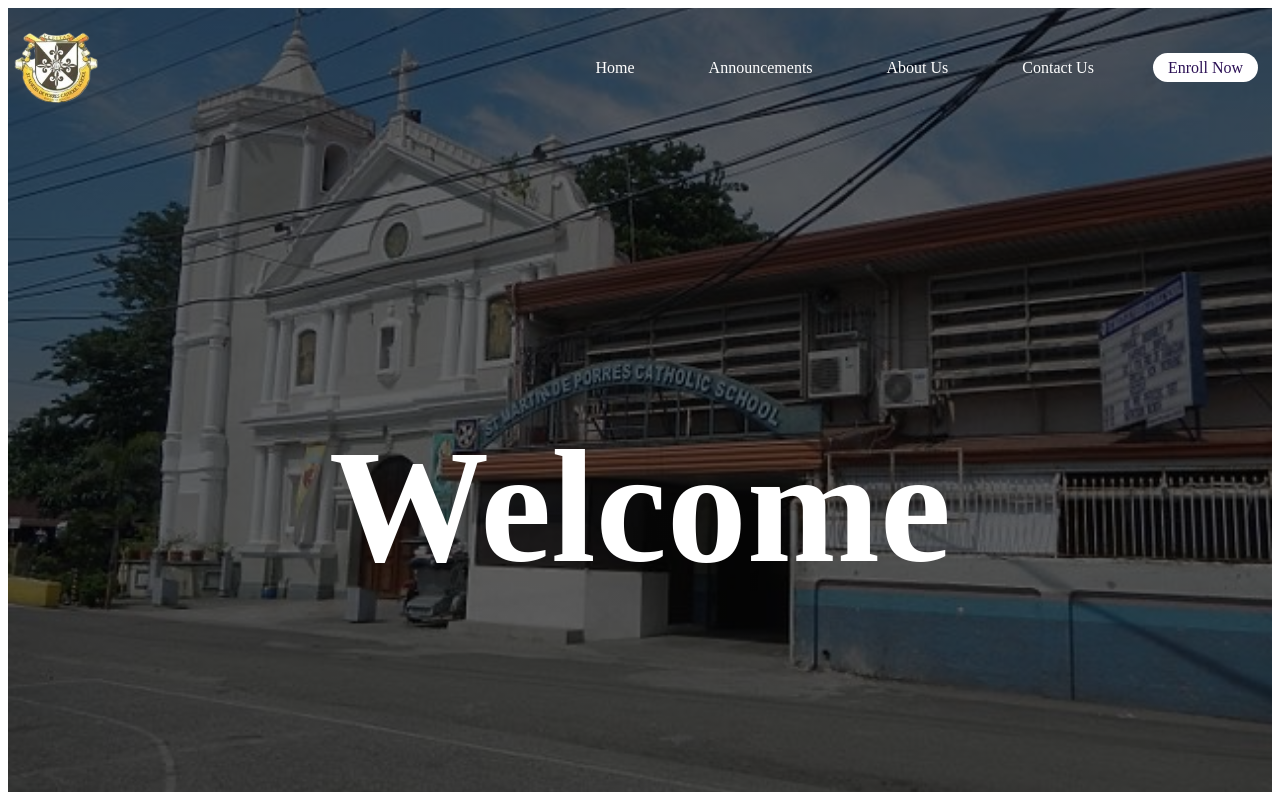
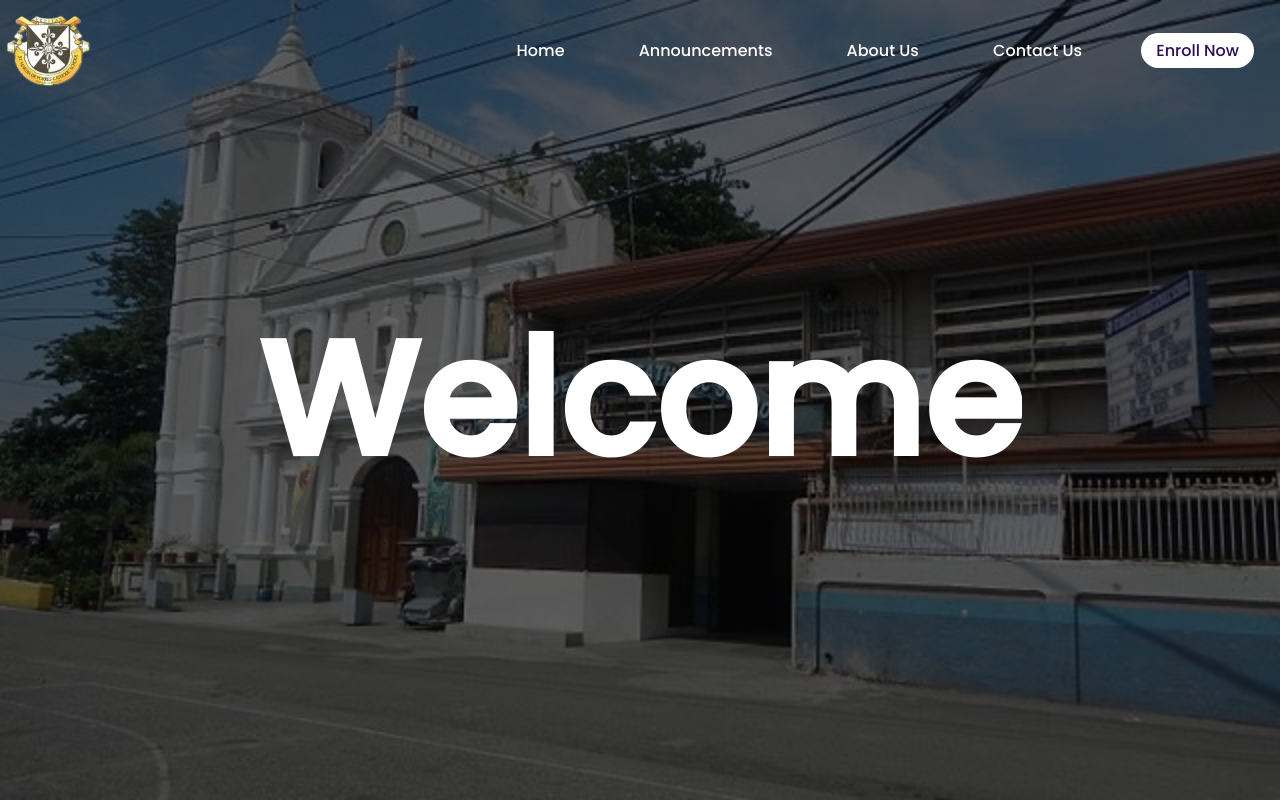
Before and after one commit to Acohaha/nanto, a plain HTML site: page index.html in a window 1280 px wide. Drawn offline with Linux system fonts and the light colour scheme.

Commit message:
Update home2.css

```diff
--- a/home2.css
+++ b/home2.css
@@ -1,4 +1,5 @@
-{
+@import url('https://fonts.googleapis.com/css2?family=Anonymous+Pro&family=Poppins:wght@500&display=swap');
+*{
     margin: 0;
     padding: 0;
     box-sizing: border-box;
```
